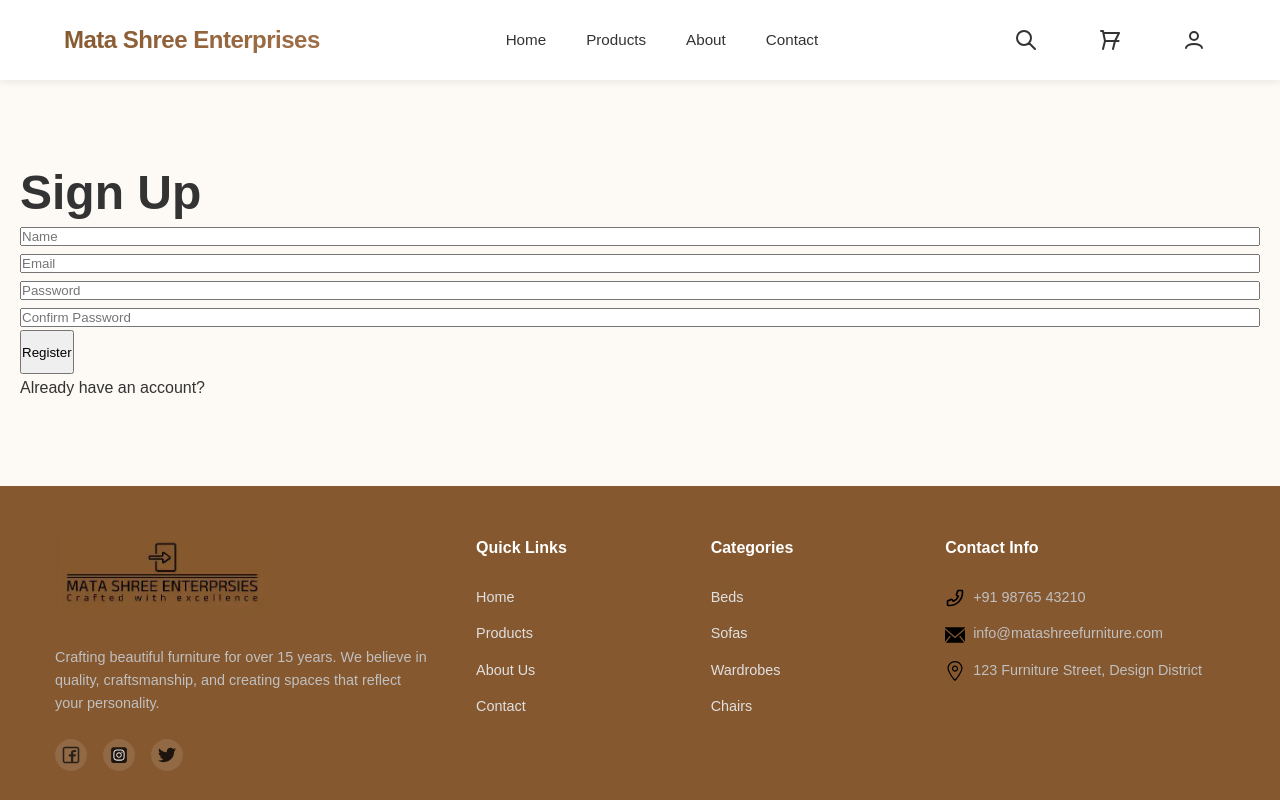
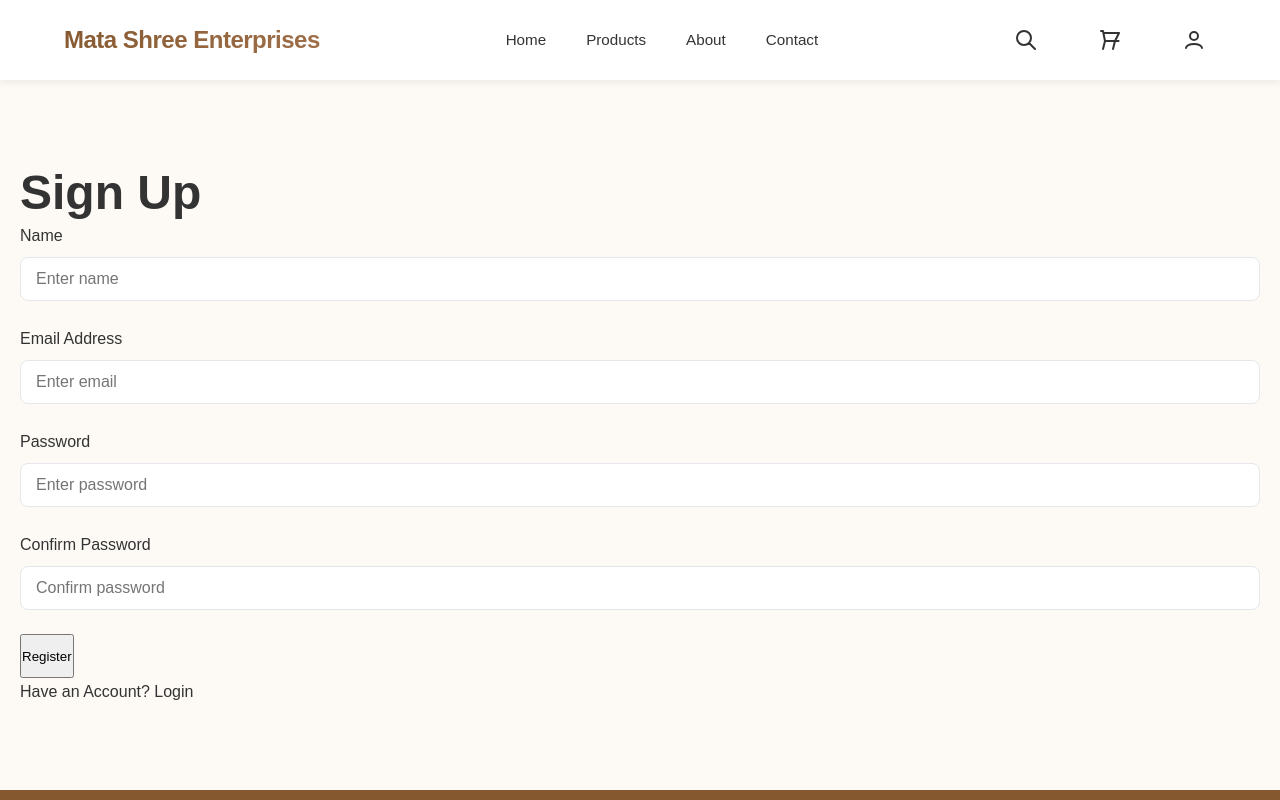
Before and after one commit to Manas22-creator/mata-shree-furniture-ecommerce, a React (Create React App) app in the folder client/: page /register in a window 1280 px wide. Shown: the top 800 px of the page. Built offline with nearby package versions, Linux system fonts and the light colour scheme.

Commit message:
Update RegisterPage.js

```diff
--- a/client/src/pages/RegisterPage.js
+++ b/client/src/pages/RegisterPage.js
@@ -32,16 +32,54 @@
             {message && <p className="error-message">{message}</p>}
             {error && <p className="error-message">{error}</p>}
             {loading && <p>Loading...</p>}
-
             <form onSubmit={submitHandler}>
-        <input value={name} onChange={(e) => setName(e.target.value)} placeholder="Name" />
-        <input value={email} onChange={(e) => setEmail(e.target.value)} placeholder="Email" />
-        <input type="password" value={password} onChange={(e) => setPassword(e.target.value)} placeholder="Password" />
-        <input type="password" value={confirmPassword} onChange={(e) => setConfirmPassword(e.target.value)} placeholder="Confirm Password" />
-        <button type="submit">Register</button>
+                <div className="form-group">
+                    <label>Name</label>
+                    <input
+                        type="text"
+                        placeholder="Enter name"
+                        value={name}
+                        onChange={(e) => setName(e.target.value)}
+                        required
+                    />
+                </div>
+                <div className="form-group">
+                    <label>Email Address</label>
+                    <input
+                        type="email"
+                        placeholder="Enter email"
+                        value={email}
+                        onChange={(e) => setEmail(e.target.value)}
+                        required
+                    />
+                </div>
+                <div className="form-group">
+                    <label>Password</label>
+                    <input
+                        type="password"
+                        placeholder="Enter password"
+                        value={password}
+                        onChange={(e) => setPassword(e.target.value)}
+                        required
+                    />
+                </div>
+                <div className="form-group">
+                    <label>Confirm Password</label>
+                    <input
+                        type="password"
+                        placeholder="Confirm password"
+                        value={confirmPassword}
+                        onChange={(e) => setConfirmPassword(e.target.value)}
+                        required
+                    />
+                </div>
+                <button type="submit" disabled={loading} className="btn-submit">
+                    Register
+                </button>
             </form>
-
-      <Link to="/login">Already have an account?</Link>
+            <div className="form-redirect">
+                Have an Account? <Link to="/login">Login</Link>
+            </div>
         </div>
   );
 };
```
Lines whose indentation alone changed are shown as unchanged.
